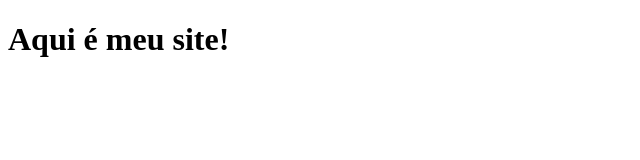
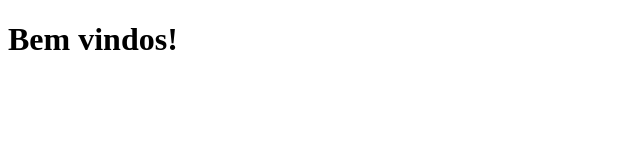
Before and after one commit to robertoalvesme/teste-html, a plain HTML site: page index.html in a window 1280 px wide. Shown: the whole page, without its empty margins (0-640 px from the left). Drawn offline with Linux system fonts and the light colour scheme.

Commit message:
Alterar mensagem de boas vindas

```diff
--- a/index.html
+++ b/index.html
@@ -6,7 +6,7 @@
 </head>
 <body>
 
-<h1>Aqui é meu site!</h1>
+<h1>Bem vindos!</h1>
 
 </body>
 </html>
```
